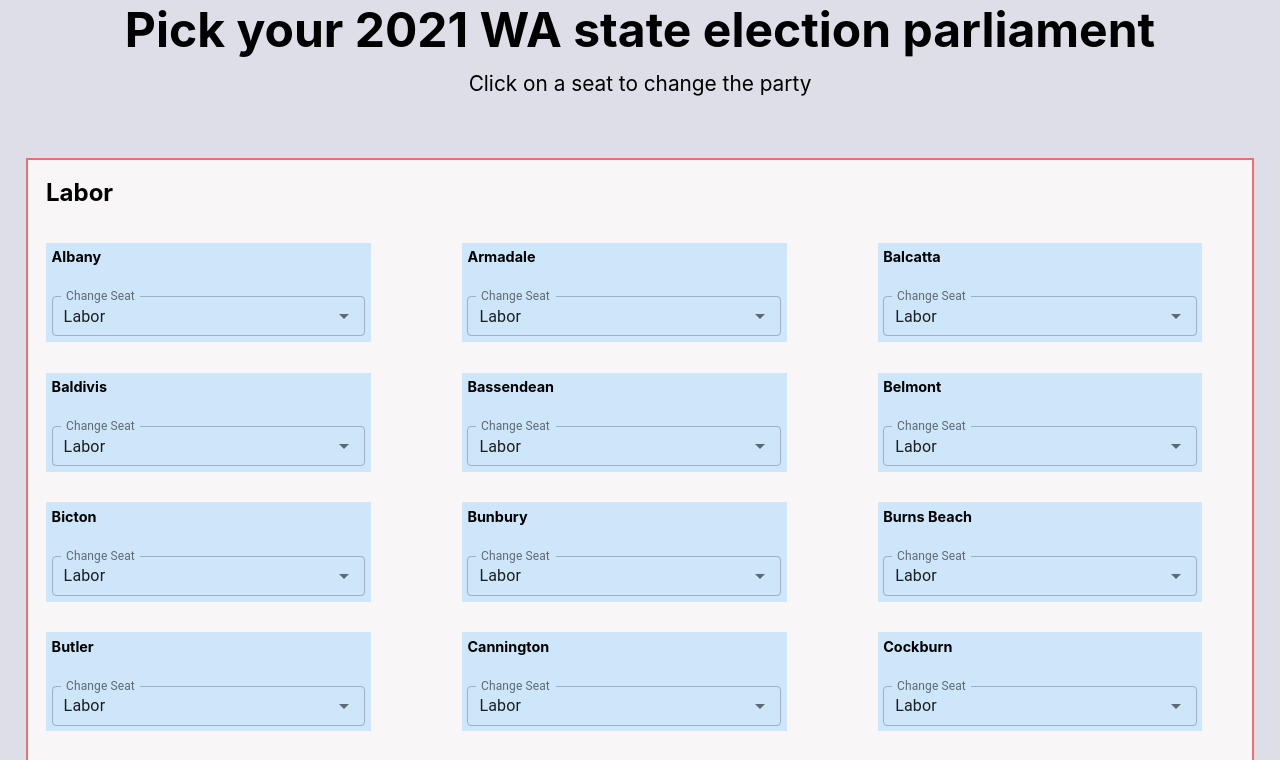
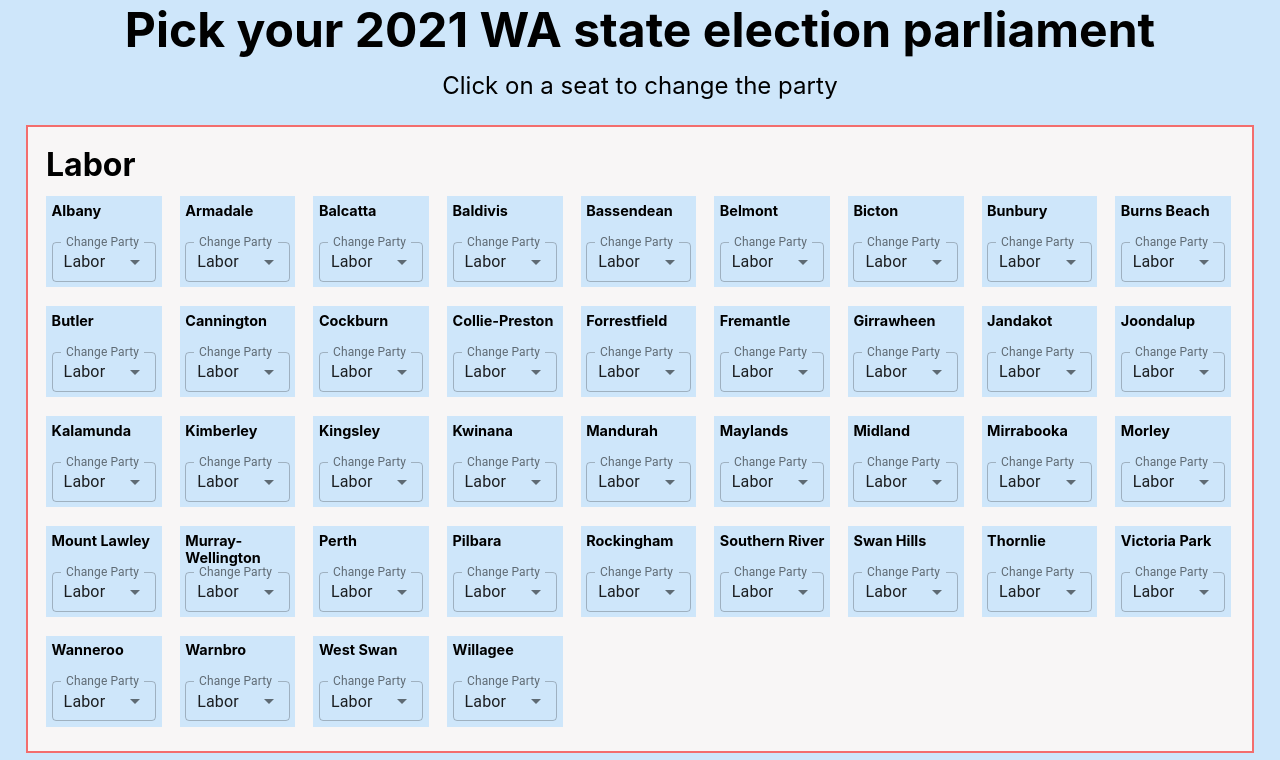
Before and after one commit to benfanderson/wavotes, a React app: page / in a window 1280 px wide. Shown: the top 760 px of the page. Built offline with nearby package versions, Linux system fonts and the light colour scheme.

Commit message:
Finished basic desktop layout styles

```diff
--- a/src/PartySeats.js
+++ b/src/PartySeats.js
@@ -48,7 +48,7 @@
                   inputValue={seat.party}
                   options={parties(seat.nationalsCandidate)}
                 // eslint-disable-next-line react/jsx-props-no-spreading
-                  renderInput={(params) => <TextField {...params} size="small" label="Change Seat" variant="outlined" />}
+                  renderInput={(params) => <TextField {...params} size="small" label="Change Party" variant="outlined" />}
                 />
               </div>
             ),
--- a/src/styles.css
+++ b/src/styles.css
@@ -4,7 +4,7 @@
   }
 
   body {
-    background-color: #dedee9;
+    background-color: #cee6fa;
     font-family: -apple-system, BlinkMacSystemFont, 'Segoe UI', 'Roboto', 'Oxygen',
     'Ubuntu', 'Cantarell', 'Fira Sans', 'Droid Sans', 'Helvetica Neue',
     sans-serif;
@@ -65,10 +65,27 @@
   /*View for tablet*/
   @media only screen and (min-width: 479px) {
 
-    .blurb{
-      font-size: 1.3em;
+    .title{
+      font-size: 3em;
     }
 
+    .blurb{
+      font-size: 1.5em;
+      margin-bottom: 2%;
+    }
+
+    .partyName{
+      font-size: 2em;
+      margin-bottom: 1%;
+    }
+
+    .seatsContainer{
+      grid-template-columns: repeat(auto-fill, 18%);
+    }
+
+    .seatName{
+      height:5vh;
+    }
 
   }
 
@@ -79,4 +96,8 @@
       margin-bottom: 1%;
     }
 
+    .seatsContainer{
+      grid-template-columns: repeat(auto-fill, 10%);
+    }
+
   }
```
